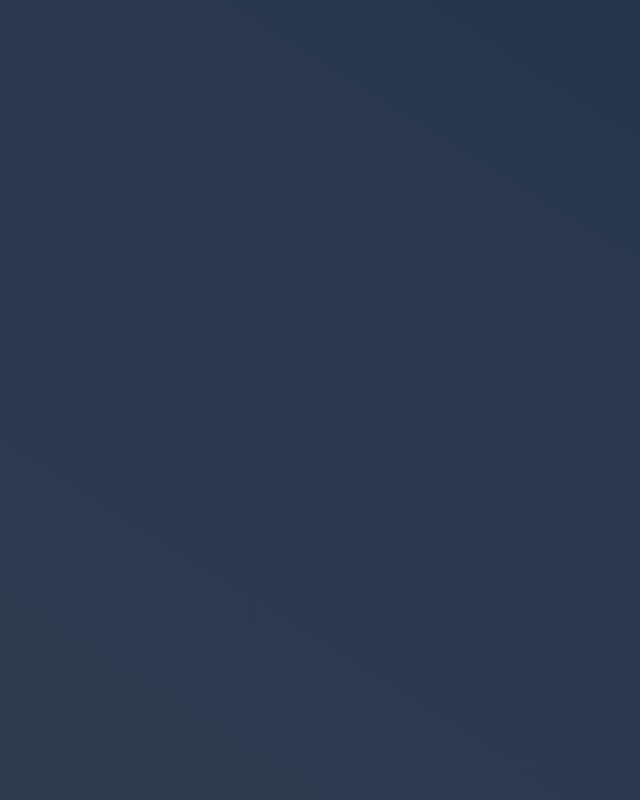
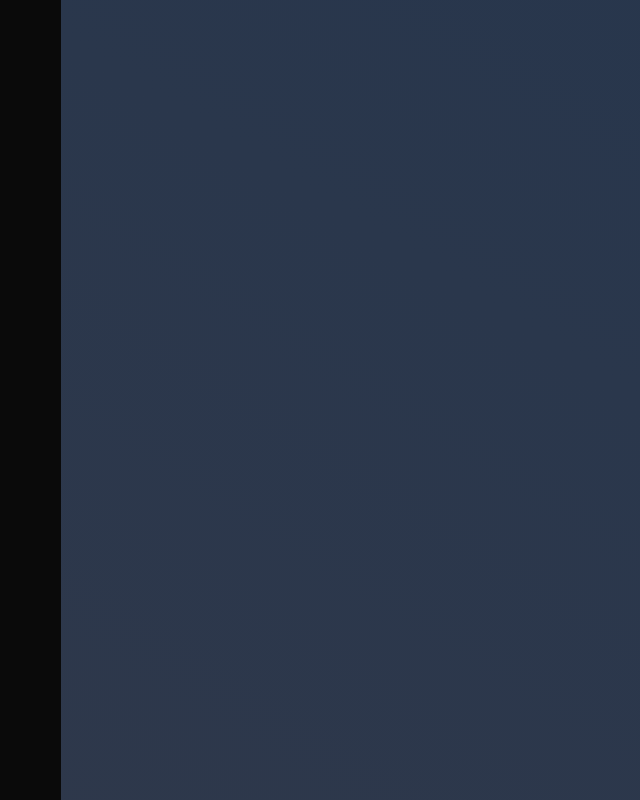
Before and after one commit to Rewqaf41/redditAds-client, a Next.js app: page / in a window 1280 px wide. Shown: the whole page, without its empty margins (0-640 px from the left). Built offline with nearby package versions, Linux system fonts and the light colour scheme.

Commit message:
fix sidebar color

```diff
--- a/src/components/layout/Sidebar/Sidebar.tsx
+++ b/src/components/layout/Sidebar/Sidebar.tsx
@@ -55,7 +55,7 @@ export function Sidebar() {
 					</div>
 				</aside>
 			) : (
-				<div></div>
+				<div className='bg-neutral-950'></div>
 			)}
 		</>
 	)
```
